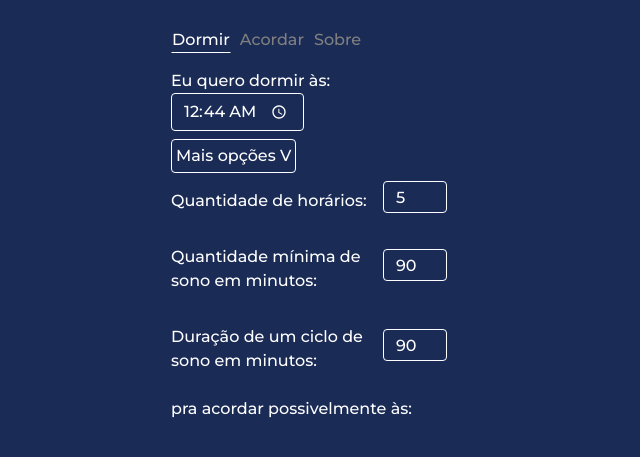
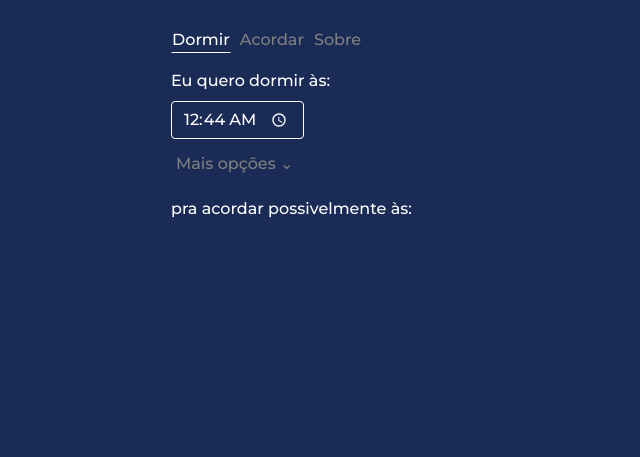
Before and after one commit to yudi-azvd/bedtime-calculator, a website with bundled scripts: page public/index.html in a window 1280 px wide. Shown: the part 81-538 px from the top of the page, without its empty margins (319-959 px from the left). Built offline with nearby package versions, Linux system fonts and the light colour scheme.

Commit message:
user can show or hide more options buttons

```diff
--- a/public/styles/tab.css
+++ b/public/styles/tab.css
@@ -75,6 +75,10 @@
   margin: 16px 0;
 }
 
+.tab-manager .tab input.base-time {
+  margin-top: 8px;
+}
+
 .tab-manager .tab div li {
   list-style: none;
   /* https://stackoverflow.com/questions/4686754/making-every-character-on-a-web-page-the-same-width */
@@ -91,6 +95,10 @@
 
 .tab-manager .tab div li+li {
   margin-top: 8px;
+}
+
+.tab-manager .tab div li:last-child {
+  margin-bottom: 32px;
 }
 
 
@@ -120,10 +128,32 @@
   width: 64px;
 }
 
-.tab-manager .tab .btn-more-options {
-  border-radius: 4px;
+.tab-manager .tab button.btn-more-options {
   padding: 4px;
   background: transparent;
-  border: 1px solid white;
+  border: 1px solid transparent;
+  color: grey;
+  transition: all 0.2s;
+}
+
+.tab-manager .tab button.btn-more-options:hover:not(.active) {
+  border-bottom: 1px solid var(--color-complementary);
+  color: var(--color-complementary);
+}
+
+.tab-manager .tab button.btn-more-options.active {
+  /* border-bottom: 1px solid white; */
   color: white;
 }
+
+.tab-manager .tab div.more-options {
+  border: 1px solid white;
+  padding: 8px;
+  border-radius: 4px;
+}
+
+.tab-manager .tab div.more-options.hide {
+  opacity: 0;
+  display: none;
+  transition: all 0.2s;
+}
--- a/src/presentation/Tab.ts
+++ b/src/presentation/Tab.ts
@@ -55,7 +55,7 @@ export default abstract class Tab {
 
   protected generateMoreOptionsHtmlString(): string {
     return `
-      <div class="more-options">
+      <div class="more-options hide">
         <label for="options-number-of-outputs" class="form-label">
           <span> Quantidade de horários: </span>
           <input
@@ -98,9 +98,17 @@ export default abstract class Tab {
 
     inputsList.forEach(input => input.addEventListener('change', (event: Event) => {
       this.calculationInput[(<HTMLInputElement>event.target).name] = parseInt((<HTMLInputElement>event.target).value)
-      // console.log('calc input', this.calculationInput);
       this.onMoreOptionsChange()
     }))
+
+    let chevrons = ['⌃', '⌄']
+    let i = 0
+    const moreOptionsButton = this.htmlElement.querySelector('button.btn-more-options') as HTMLButtonElement
+    moreOptionsButton.addEventListener('click', (event: Event) => {
+      moreOptionsButton.classList.toggle('active')
+      moreOptionsButton.innerText = `Mais opções ${chevrons[i++ % 2]}`
+      this.htmlElement.querySelector('div.more-options').classList.toggle('hide')
+    })
   }
 
   abstract onMoreOptionsChange(): void
--- a/src/presentation/TabSleep.ts
+++ b/src/presentation/TabSleep.ts
@@ -13,11 +13,11 @@ export default class TabSleep extends Tab {
       </div>
 
       <label for="base-time-sleep" class="form-label">
-        <input class="form-control" type="time" id="base-time-sleep" value="${now}">
+        <input class="form-control base-time" type="time" id="base-time-sleep" value="${now}">
       </label>
 
       <div class="more-options-menu">
-        <button class="btn-more-options">Mais opções V </button>
+        <button class="btn-more-options">Mais opções ⌄</button>
         ${this.generateMoreOptionsHtmlString()}
       </div>
 
--- a/src/presentation/TabWakeUp.ts
+++ b/src/presentation/TabWakeUp.ts
@@ -11,7 +11,7 @@ export default class TabWakeUp extends Tab {
       <p>Eu quero acordar às:</p>
 
       <label for="base-time-sleep" class="form-label">
-        <input class="form-control" type="time" id="base-time-wake-up" value="${now}">
+        <input class="form-control base-time" type="time" id="base-time-wake-up" value="${now}">
       </label>
 
       <p>dormindo possivelmente às:</p>
```
